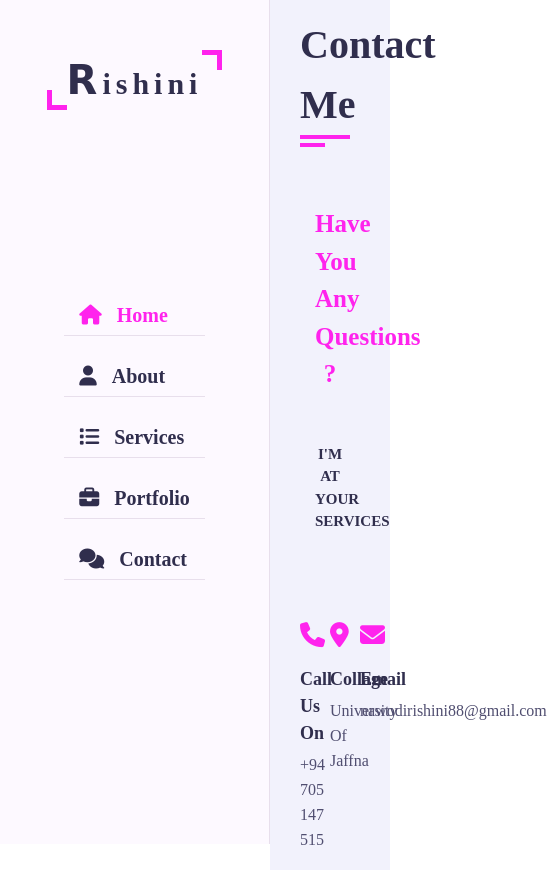
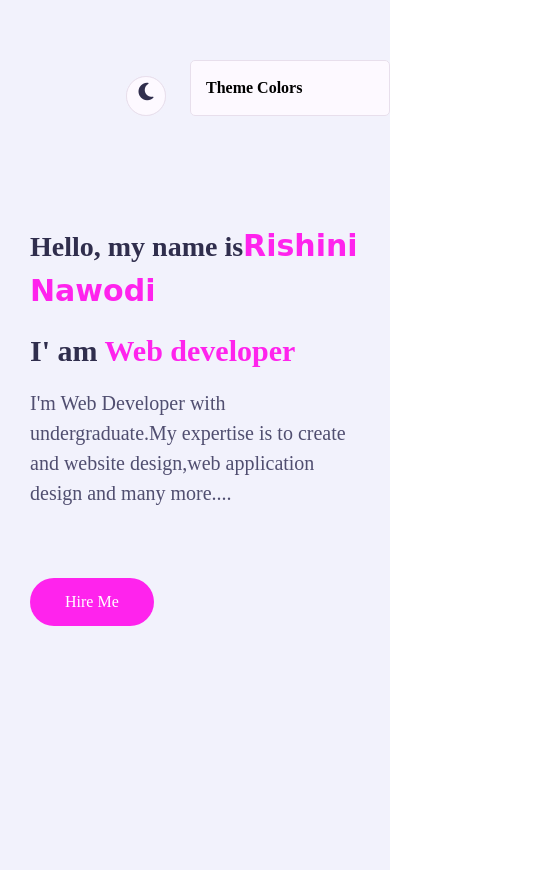
Before and after one commit to rishininawodi/Portfolio, a plain HTML site: page index.html in a window 390 px wide. Shown: the top 870 px of the page, 547 px wide, since content can reach past the window. Drawn offline with Linux system fonts and the light colour scheme; a web font is replaced by a local one.

Commit message:
i create until responsive part of my portfolio

```diff
--- /dev/null
+++ b/color1.css
@@ -0,0 +1,3 @@
+:root{
+    --skin-color:#79577A
+}
--- /dev/null
+++ b/color2.css
@@ -0,0 +1,4 @@
+
+:root{
+    --skin-color:#B34019
+}
--- /dev/null
+++ b/color3.css
@@ -0,0 +1,3 @@
+:root{
+    --skin-color:#2245AB
+}
--- /dev/null
+++ b/color4.css
@@ -0,0 +1,3 @@
+:root{
+    --skin-color:#129616
+}
--- a/index.html
+++ b/index.html
@@ -3,12 +3,17 @@
 <head>
     <meta charset="UTF-8">
     <meta http-equiv="X-UA-Compatible" content="IE-edge">
-    <meta name="viewport" content="width-device-width, initial-scale=1.0">
+    <meta name="viewport" content="width = device-width, initial-scale=1.0">
+
+
+
     <title>My Portfolio</title>
     <link rel="stylesheet" href="style.css">
     <link rel="stylesheet" href="color.css">
     <link rel="stylesheet" href="https://cdnjs.cloudflare.com/ajax/libs/font-awesome/6.5.2/css/all.min.css">
+    <link rel="stylesheet" href="style-switcher.css">
 </head>
+
 <body>
     <!--Main  container Part Start.-->
 
@@ -34,7 +39,7 @@
         <!--Main content start-->
         <div class="main-content">
             <!--Home section start-->
-            <section class="home section hidden">
+            <section class="home section ">
                 <div class="contain">
                     <div class="row">
                         <div class="home-info padd-15 ">
@@ -53,7 +58,7 @@
             </section>
             <!--Home section end-->
             <!--About Section Start-->
-            <section class="about section hidden">
+            <section class="about section ">
                 <div class="contain">
                     <div class="row">
                         <div class="section-title padd-15">
@@ -143,6 +148,7 @@
                                     </div>
                                 </div>
 
+
                            </div>
                            <div class="row">
                                 <div class="education padd-15">
@@ -230,7 +236,7 @@
 
             <!--About Section end-->
             <!--Services section Start-->
-            <section class="service section hidden">
+            <section class="service section ">
                 <div class="container">
                     <div class="row">
                         <div class="section-title padd-15">
@@ -317,7 +323,7 @@
             </section>
             <!--Services section end-->
             <!--Portfolio section start-->
-            <section class="Portfolio section hidden">
+            <section class="Portfolio section ">
                 <div class="container">
                     <div class="row">
                         <div class="section-title padd-15">
@@ -470,6 +476,7 @@
                             </div>
                         </div>
                     </div>
+                    <!--contact form end-->
                 </div>
             </section>
 
@@ -478,16 +485,29 @@
 
         </div>
         <!--Main content end-->
+        <!--style switcher start-->
+        <div class="style-switcher">
+            <div class="style-switcher-togler s-icon">
+                <i class="fas fa-cog fa-skin"></i>
+            </div>
+            <div class="day-night s-icon">
+                <i class="fas fa-moon"></i>
+            </div>
+            <h4>Theme Colors</h4>
+            <div class="colors">
+                <span class="color" onclick="setActiveStyle('color')"></span>
+                <span class="color-1" onclick="setActiveStyle('color1')"></span>
+                <span class="color-2" onclick="setActiveStyle('color2')"></span>
+                <span class="color-3" onclick="setActiveStyle('color3')"></span>
+                <span class="color-4" onclick="setActiveStyle('color4')"></span>
+            </div>
+        </div>
+
+        <!--style switcher end-->
 
 
     </div>
     <!--Main  container Part end.-->
-
-
-
-
-
-
     <script src="index.js"></script>
 </body>
 
--- /dev/null
+++ b/style-switcher.css
@@ -0,0 +1,28 @@
+.style-switcher{
+    position: fixed;
+    right: 0;
+    top: 60px;
+    padding: 15px;
+    width: 200px;
+    border: 1px solid var(--bg-black-50);
+    background: var(--bg-black-100);
+    z-index: 101;
+    border-radius: 5px;
+    transition: all 0.3s ease;
+}
+.style-switcher .s-icon{
+    position: absolute;
+    height: 40px;
+    width: 40px;
+    text-align: center;
+    font-size: 20px;
+    background: var(--bg-black-100);
+    color: var(--text-black-900);
+    right: 100%;
+    border: 1px solid var(--bg-black-50);
+    margin-right: 25px;
+    cursor: pointer;
+    transition: all 0.3s ease;
+    border-radius: 50%;
+
+}
--- a/style.css
+++ b/style.css
@@ -44,6 +44,7 @@ body{
   .main-content{
     padding-left: 270px;
   }
+
   .padd-15{
     padding: 15px;
     padding-right: 15px;
@@ -433,9 +434,7 @@ h3.profession{
     margin-top: 30px;
 
 }
-.about .about-content .experience{
 
-}
 .about .about-content h3.title{
     font-size: 24px;
     margin-bottom: 30px;
@@ -644,13 +643,76 @@ h3.profession{
 .contact .contact-form .col-12{
     flex: 0 0 100%;
     max-width: 100%;
-    background: red;
 
 }
-.contact .contact-form .from-item{
+.contact .contact-form .form-item{
     margin-bottom: 30px;
 }
-.contact .contact-form .from-item .form-control{
+.contact .contact-form .form-item .form-control{
     width: 100%;
     height: 50px;
+    box-sizing: border-box;
+    border-radius: 25px;
+    background: var(--bg-black-100);
+    border: 1px solid var(--bg-black-50);
+    padding: 10px 25px;
+    font-size: 16px;
+    color: var(--text-black-700);
+    transition: all 0.3s ease;
+
 }
+.contact .contact-form .form-item .form-control:focus{
+    box-shadow: 0 0 20px rgba(48,46,77,0.15);
+}
+.contact .contact-form .form-item textarea.form-control{
+    height: 140px;
+}
+.contact .contact-form .btn{
+    height: 50px;
+    padding: 0 50px;
+
+}
+@media (max-width:1199px){
+    .side {
+        left: -270px;
+    }
+    .main-content{
+        padding-left: 0;
+
+    }
+    .about .about-content .personal-info .info-item p span{
+        display: block;
+        margin: 0;
+    }
+}
+@media (max-width:991px){
+    .home .home-img{
+        display: none;
+    }
+
+    .home .home-info{
+        flex: 0 0 100%;
+        max-width:100% ;
+    }
+    .contact .contact-info-item,
+    .portfolio .portfolio-item,
+    .service .service-item{
+        flex: 0 0 50%;
+        max-width:50% ;
+
+    }
+
+}
+@media (max-width:767px){
+    .contact .contact-form .col-6,
+    .contact .contact-info-item,
+    .portfolio .portfolio-item,
+    .service .service-item,
+    .about .about-content .experience,
+    .about .about-content .education,
+    .about .about-content .skills,
+    .about .about-content .personal-info{
+        flex: 0 0 100%;
+        max-width: 100%;
+    }
+}
```
Also changed, not shown: ff.stylelinttrc.json (added, +9 -0 lines), color.css (line endings or trailing spaces).
